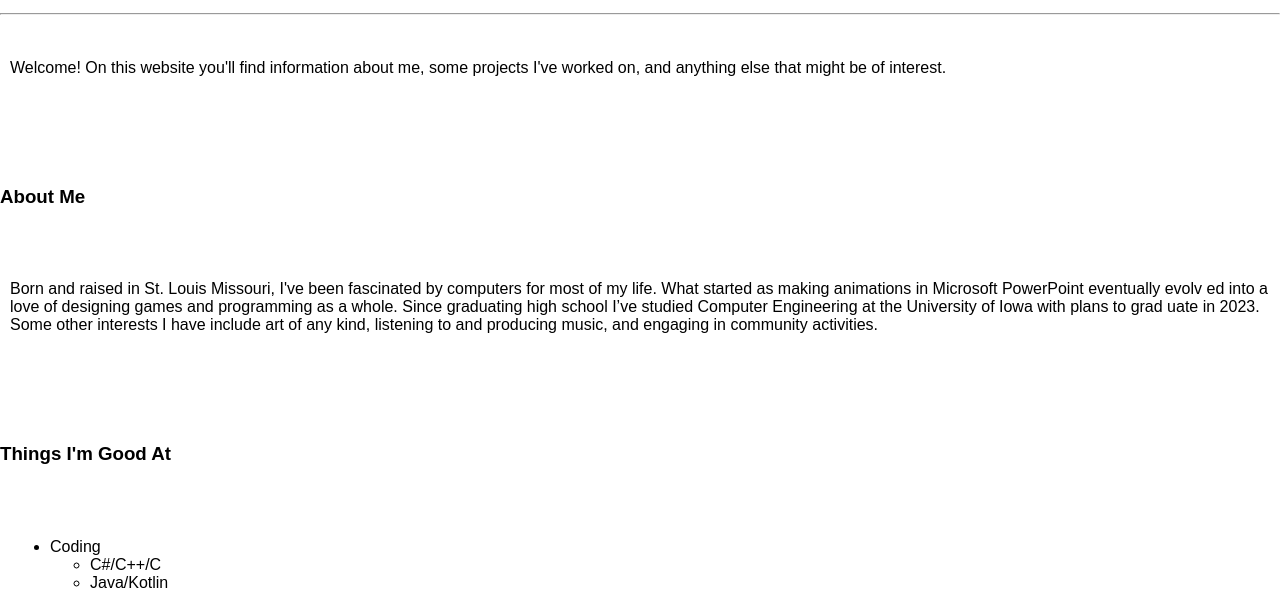
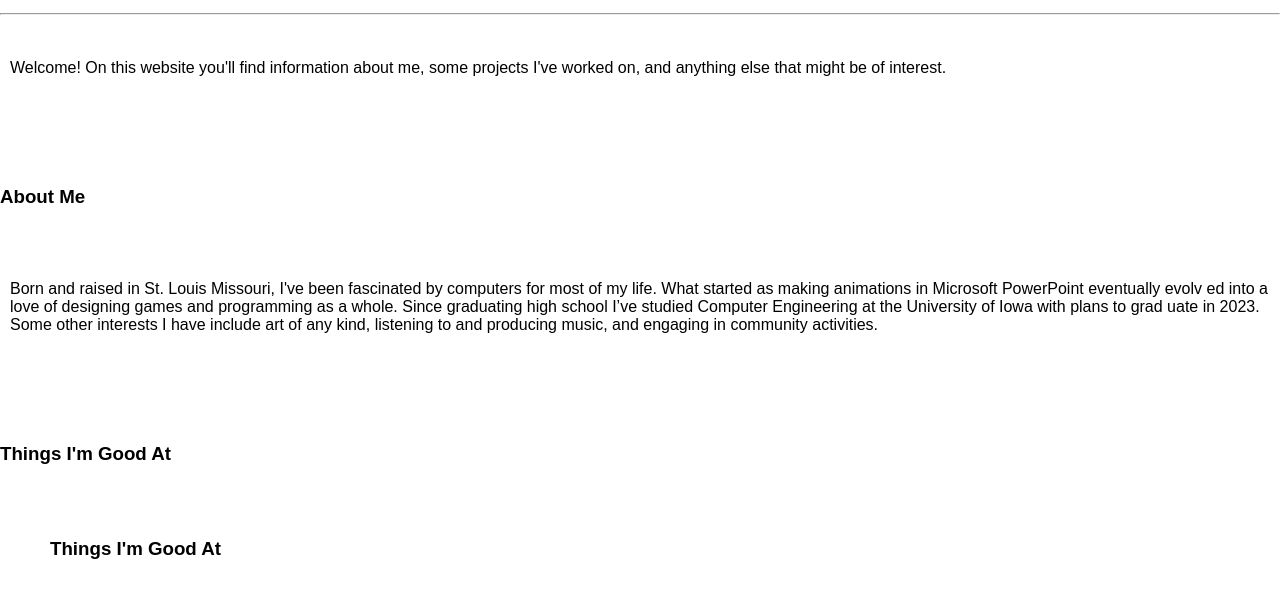
Before and after one commit to gravy-powered/gravy-powered.github.io, a plain HTML site: page index.html in a window 1280 px wide. Shown: the part 188-777 px from the top of the page. Drawn offline with Linux system fonts and the light colour scheme.

Commit message:
Update index.html

```diff
--- a/index.html
+++ b/index.html
@@ -149,9 +149,10 @@ body {
 
       <div >
 
-        <h3>Things I'm Good At </h3> <br>
+        <h3>Things I'm Good At </h3>
         <div class="boxes">
           <ul id="skills">
+            <h3>Things I'm Good At </h3><br>
             <li>Coding
               <ul>
                 <li>C#/C++/C</li>
```
